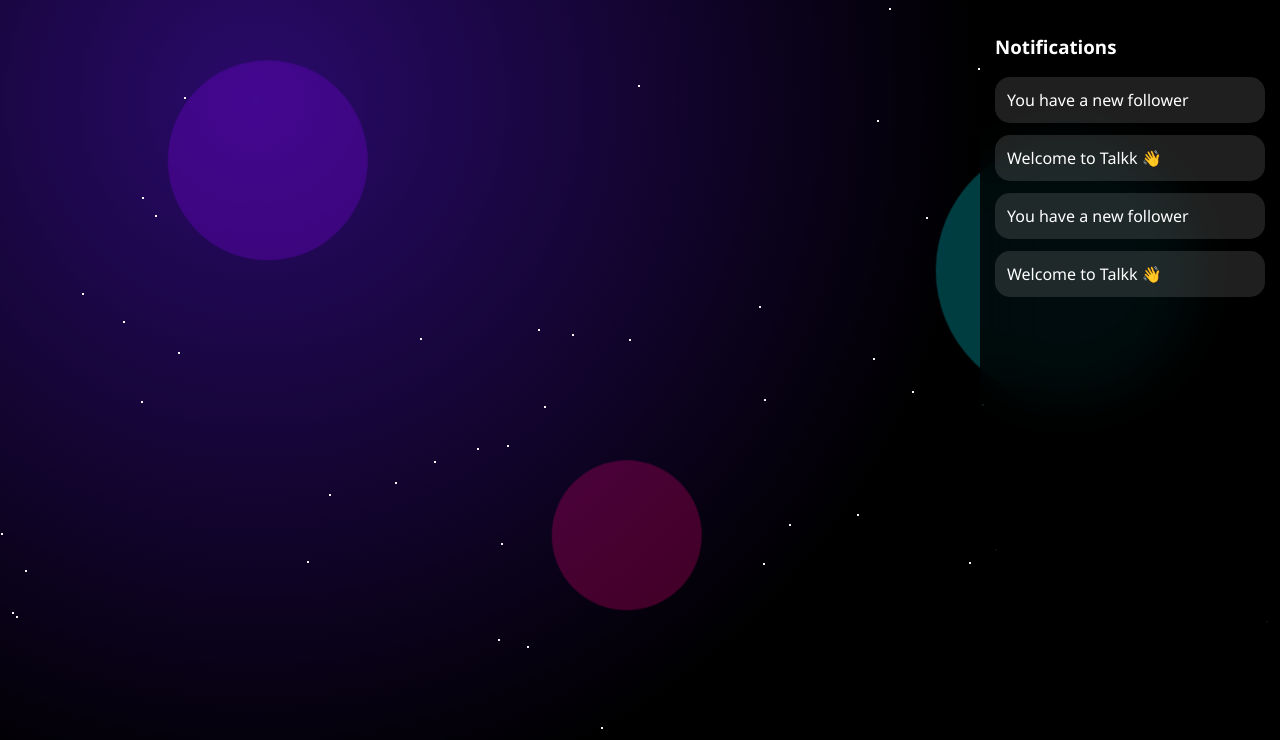
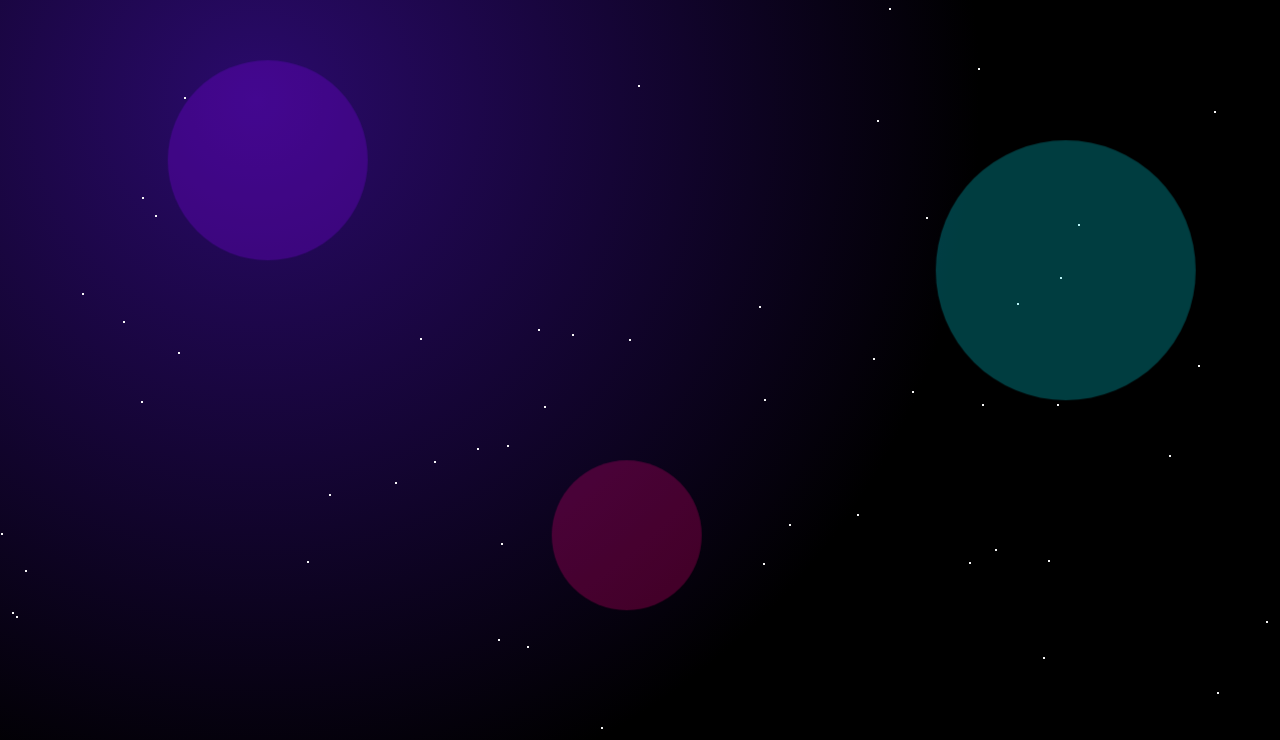
Before and after one commit to Ashwinor/talkk, a Flask app: page /home in a window 1280 px wide. Shown: the part 60-800 px from the top of the page. Run offline with Flask 3, Linux system fonts and the light colour scheme; a user stored in the database is signed in; data comes from the database, SQL or seed files in the repository.

Commit message:
Notifications UX, swipe delete, undo, message viewer rerefrmed

```diff
--- a/static/home/home.css
+++ b/static/home/home.css
@@ -250,3 +250,23 @@ body.light{
   max-width:420px;
   color:white;
 }
+
+/* ===========================
+   🔥 FIXES (Added at bottom)
+=========================== */
+
+/* Keep bottom nav always visible */
+.bottom-nav{
+  z-index:100;
+}
+
+/* Notifications should stop above dock */
+.notify-panel{
+  bottom:85px;
+  height:calc(100% - 145px);
+}
+
+/* Message viewer under dock */
+.message-view{
+  z-index:90;
+}
--- a/templates/home/home.html
+++ b/templates/home/home.html
@@ -35,7 +35,7 @@ for(let i=0;i<60;i++){
 </div>
 
 <!-- 🔔 Notifications -->
-<div class="notify-panel show" id="notify" onclick="event.stopPropagation()">
+<div class="notify-panel" id="notify" onclick="event.stopPropagation()">
   <h3>Notifications</h3>
   <div id="notifyList" onclick="event.stopPropagation()"></div>
 
```
Also changed, not shown: 1 other file.
